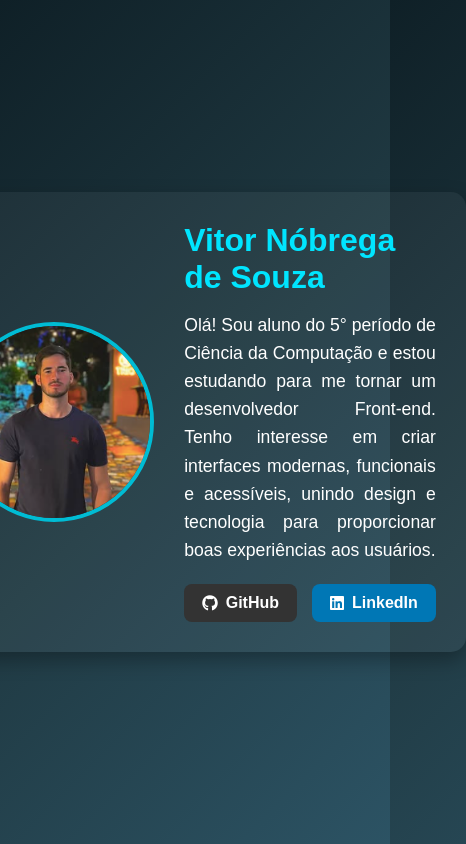
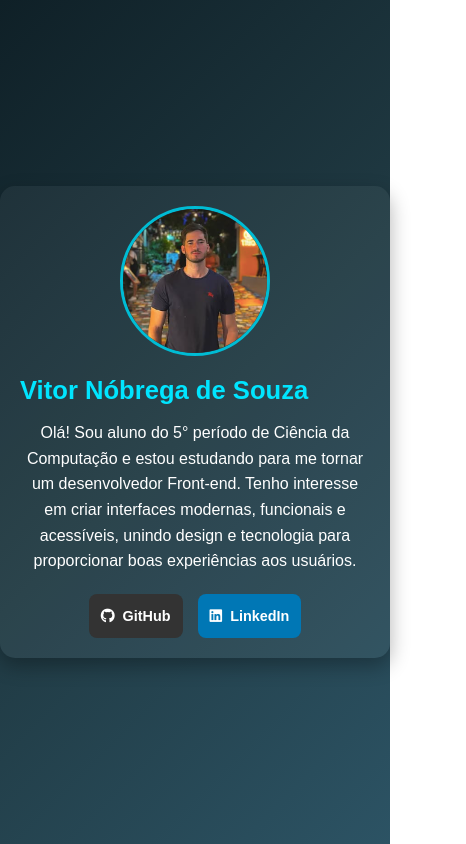
Before and after one commit to Vitornspb/Frontend-exercicios, a plain HTML site: page index.html in a window 390 px wide. Shown: the whole page, 466 px wide, since content can reach past the window. Drawn offline with Linux system fonts and the light colour scheme.

Commit message:
Atualização

```diff
--- a/style.css
+++ b/style.css
@@ -105,3 +105,39 @@ body {
 .linkedin:hover {
     background: #005582;
 }
+
+@media screen and (max-width: 780px) {
+    #principal {
+        flex-direction: column;
+        align-items: center;
+        padding: 20px;
+        gap: 20px;
+    }
+    .texto {
+        max-width: 100%;
+    }
+    #descricao {
+        text-align: center;
+    }
+    .links {
+        justify-content: center;
+    }
+}
+
+@media screen and (max-width: 480px) {
+    #nome {
+        font-size: 1.6rem;
+    }
+    #descricao {
+        font-size: 1rem;
+    }
+    .foto {
+        width: 150px;
+        height: 150px;
+        border-width: 3px;
+    }
+    .social {
+        padding: 14px 12px;
+        font-size: 0.9rem;
+    }
+}
```
